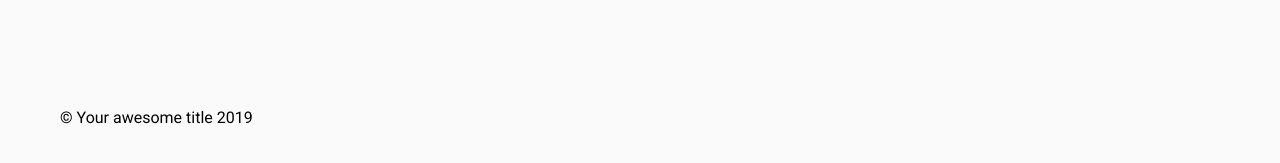
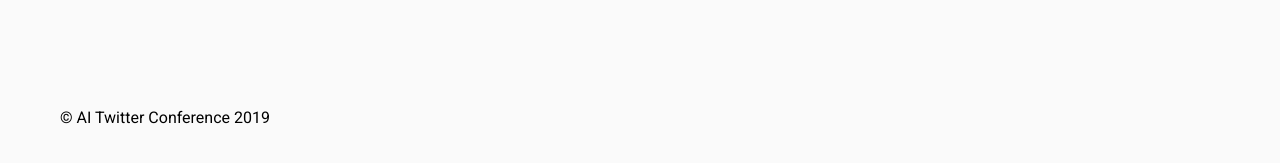
Before and after one commit to aitwitterconference/aitwitterconference.github.io, a Jekyll site: the page built from index.markdown, in a window 1280 px wide and 900 px high, scrolled down 749 px. Shown: the part 631-794 px from the top of the window. Built offline with Jekyll 4.4.1, drawn with Linux system fonts in a browser that asks for light colours; part of the change alters nothing that is shown.

Commit message:
Update _config.yml

```diff
--- a/_config.yml
+++ b/_config.yml
@@ -13,14 +13,14 @@
 # you will see them accessed via {{ site.title }}, {{ site.email }}, and so on.
 # You can create any custom variable you would like, and they will be accessible
 # in the templates via {{ site.myvariable }}.
-title: Your awesome title
-email: your-email@domain.com
+title: AI Twitter Conference
+email: alexander.adamlaurence@gmail.com
 description: > # this means to ignore newlines until "baseurl:"
-  Write an awesome description for your new site here. You can edit this
-  line in _config.yml. It will appear in your document head meta (for
-  Google search results) and in your feed.xml site description.
+  Artificial Intelligence Twitter Conference is a free and open virtual conference hosted entirely on Twitter!
+  We will be opening abstract submissions soon, and shortly after will publish our timeslots for presenters. The cost
+  to take part in this conference is and always will be free. We believe in the public duty of communicating science without breaking the bank.
 baseurl: "" # the subpath of your site, e.g. /blog
-url: "http://alexcarpenter.github.io" # the base hostname & protocol for your site
+url: "aitwitterconference.github.io" # the base hostname & protocol for your site
 
 # Social
 githubUsername:
```
